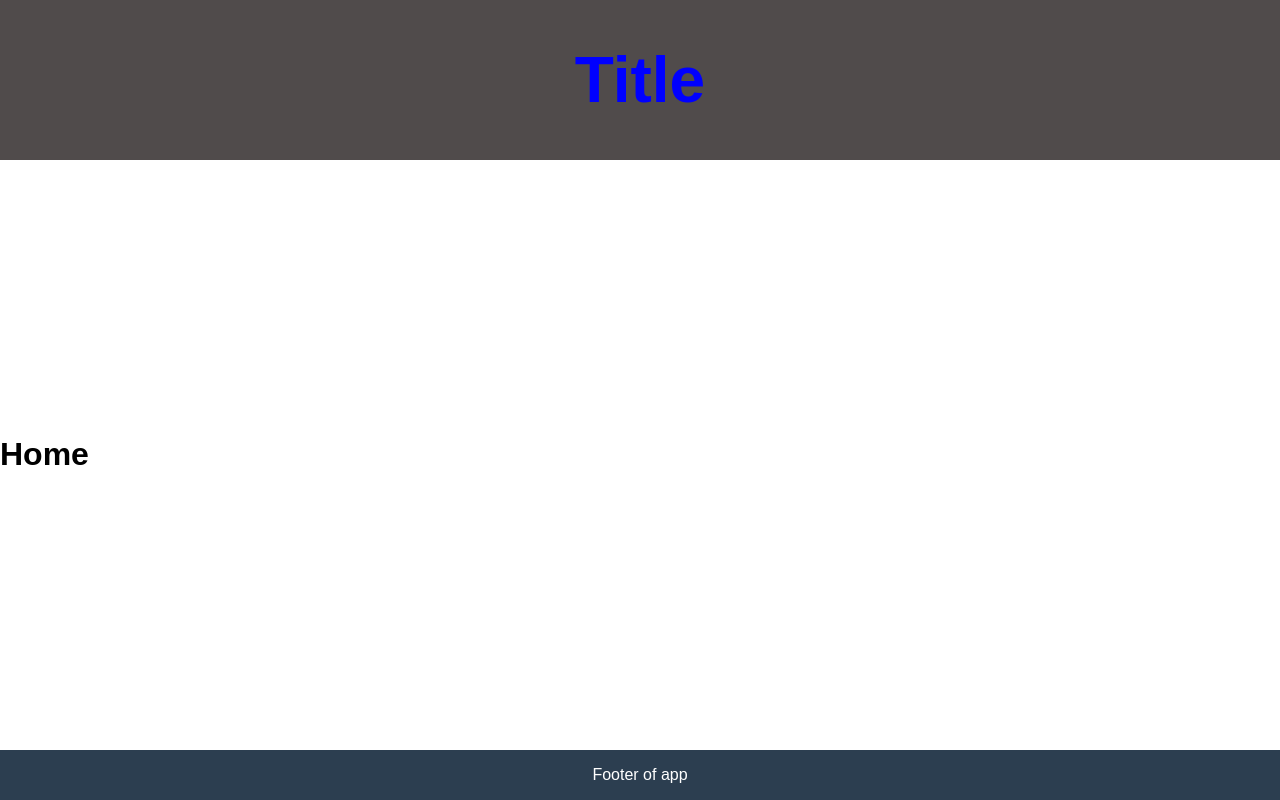
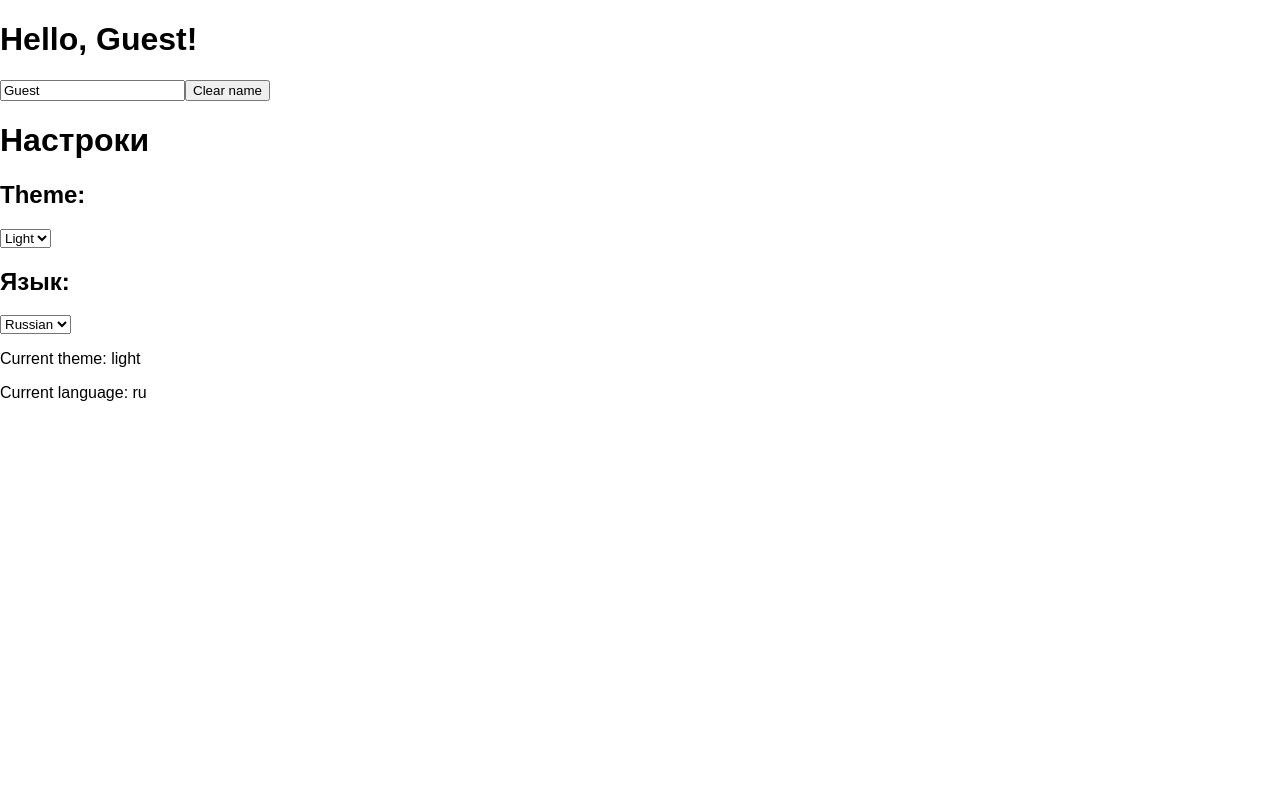
Before and after one commit to MAG7777/may_app, a React (Vite) app: page / in a window 1280 px wide. Built offline with nearby package versions, Linux system fonts and the light colour scheme.

Commit message:
Parthial

```diff
--- a/src/components/App/App.tsx
+++ b/src/components/App/App.tsx
@@ -1,20 +1,25 @@
-import Header from '../Header/Header';
-import Footer from '../Footer/Footer';
-import Home from '../../pages/Home/Home';
-import './App.css';
+import Setting from "../../components/Settings";
+import { useLocalStorage } from "../../hooks/useLocalStorage";
 
-function App() {
+const App = () => {
+  const [name, handleSetName, handleRemoveName] = useLocalStorage(
+    "name",
+    "Guest"
+  );
 
   return (
-    <>
-      <main className='app'>
-        <Header />
-        <Home />
-        <Footer />
-      </main>
+    <div>
+      <h1>Hello, {name}!</h1>
+      <input
+        type="text"
+        value={name}
+        onChange={(e) => handleSetName(e.target.value)}
+        placeholder="Enter your name"
+      />
+      <button onClick={handleRemoveName}>Clear name</button>
+      <Setting />
+    </div>
+  );
+};
 
-    </>
-  )
-}
-
-export default App
+export default App;
--- /dev/null
+++ b/src/components/Settings.tsx
@@ -0,0 +1,32 @@
+import { useLocalStorage } from "../hooks/useLocalStorage";
+
+function Setting() {
+  const [theme, setTheme] = useLocalStorage("theme", "light");
+
+  const [language, setLanguage] = useLocalStorage("language", "ru");
+
+  return (
+    <div>
+      <h1>Настроки</h1>
+      <div>
+        <h2>Theme:</h2>
+        <select value={theme} onChange={(e) => setTheme(e.target.value)}>
+          <option value="light">Light</option>
+          <option value="dark">Dark</option>
+        </select>
+      </div>
+      <div>
+        <h2>Язык:</h2>
+        <select value={language} onChange={(e) => setLanguage(e.target.value)}>
+          <option value="ru">Russian</option>
+          <option value="en">English</option>
+        </select>
+      </div>
+
+      <p>Current theme: {theme}</p>
+      <p>Current language: {language}</p>
+    </div>
+  );
+}
+
+export default Setting;
--- /dev/null
+++ b/src/hooks/useLocalStorage.ts
@@ -0,0 +1,39 @@
+import { useState, useEffect } from "react";
+
+export const useLocalStorage = (key:string, initialValue:string) => {
+  const getStoredValue = () => {
+    try {
+      const item = localStorage.getItem(key);
+      return item ? JSON.parse(item) : initialValue;
+    } catch (error) {
+      console.error("Ошибка чтения данных из localStorage", error);
+      return initialValue;
+    }
+  };
+
+  const [storedValue, setStoredValue] = useState(getStoredValue);
+
+  const setValue = (value:string) => {
+    try {
+      setStoredValue(value);
+      localStorage.setItem(key, JSON.stringify(value));
+    } catch (error) {
+      console.error("Ошибка добавления в localStorage", error);
+    }
+  };
+
+  const removeValue = () => {
+    try {
+      localStorage.removeItem(key);
+      setStoredValue(initialValue);
+    } catch (error) {
+      console.error("Ошибка удаления из localStorage", error);
+    }
+  };
+
+  useEffect(() => {
+    setStoredValue(getStoredValue());
+  }, [key]);
+
+  return [storedValue, setValue, removeValue];
+};
```
